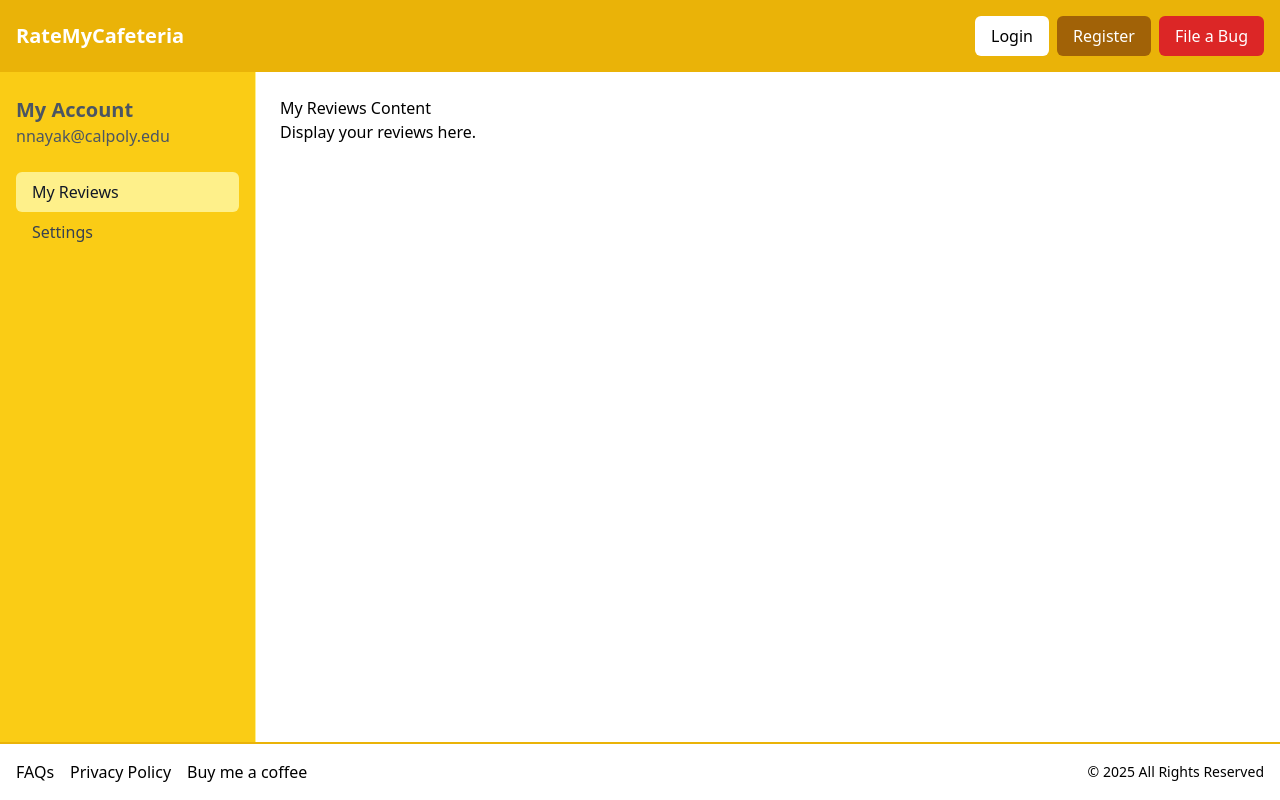
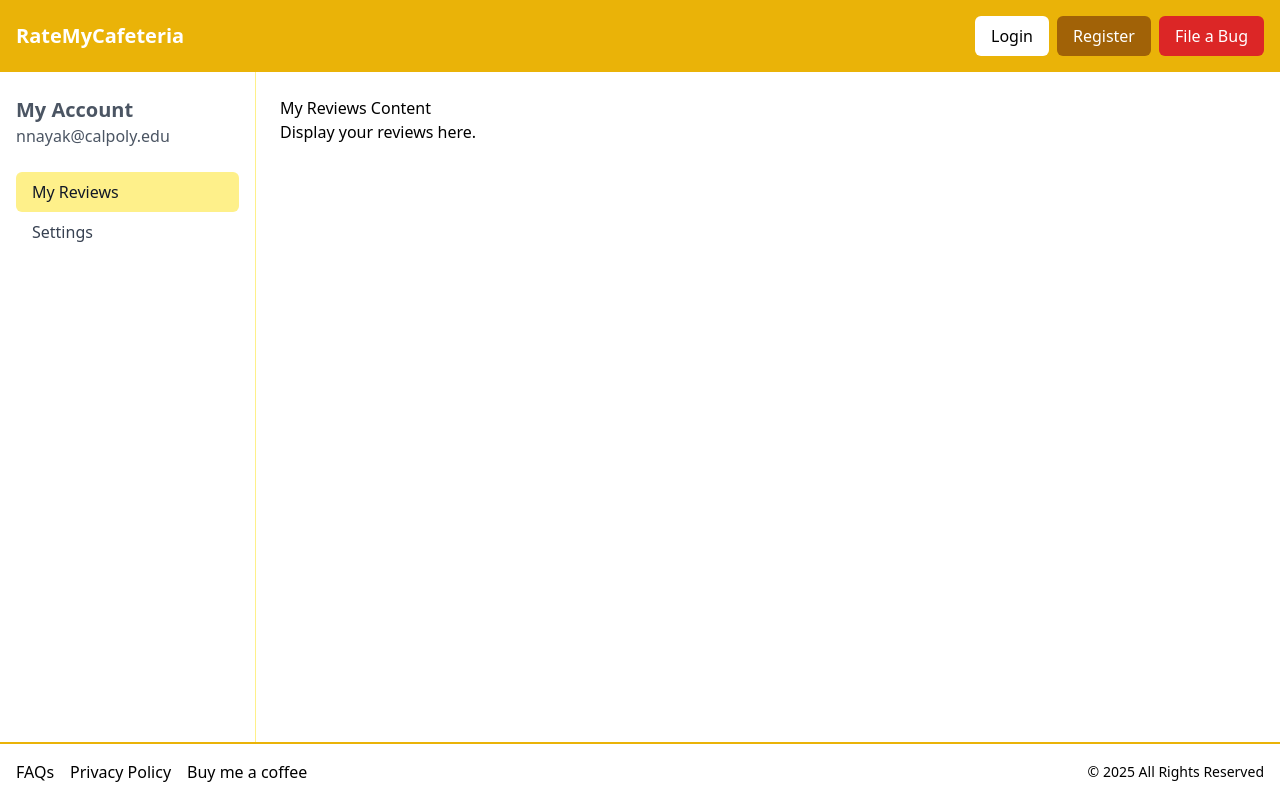
Before and after one commit to nnayk/ratemycafeteria, a Next.js app in the folder frontend/: page /profile in a window 1280 px wide. Built offline with nearby package versions, Linux system fonts and the light colour scheme; no server answers.

Commit message:
Finalize profile pg ui

```diff
--- a/frontend/app/profile/page.tsx
+++ b/frontend/app/profile/page.tsx
@@ -18,7 +18,7 @@ const ProfileSidebar = () => {
 
         <div className="flex flex-1">
           {/* Sidebar */}
-          <aside className="w-64 bg-yellow-400 py-6 px-4 border-r border-yellow-200">
+          <aside className="w-64 py-6 px-4 border-r border-yellow-200">
               <div>
                   <h2 className="text-xl font-semibold text-gray-600">My Account</h2>
                   <p className="text-gray-600">{username}</p>
```
